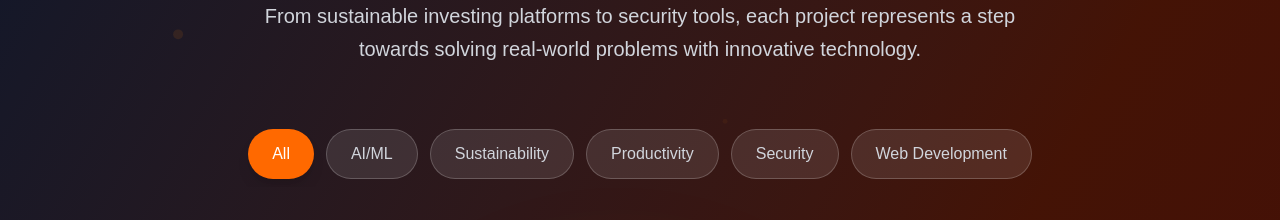
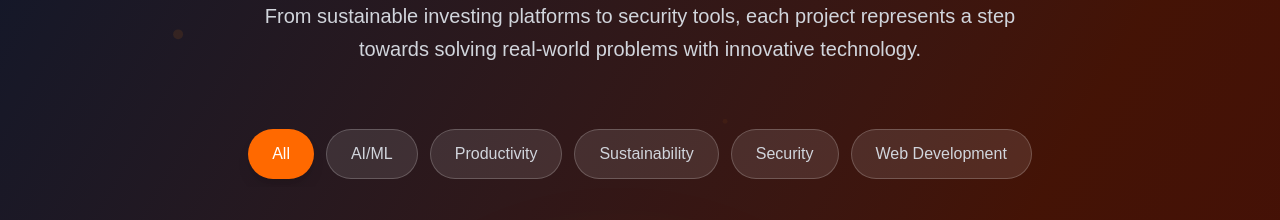
Before and after one commit to adilsiraju/portfolio-adil, a Next.js app: page / in a window 1280 px wide. Shown: the part 4740-4960 px from the top of the page. Built offline with nearby package versions, Linux system fonts and the light colour scheme.

Commit message:
feat: Add @vercel/analytics dependency and integrate Analytics component in layout; reorder project categories to prioritize AI/ML focused work

```diff
--- a/package.json
+++ b/package.json
@@ -9,6 +9,7 @@
     "lint": "next lint"
   },
   "dependencies": {
+    "@vercel/analytics": "^1.5.0",
     "@vercel/kv": "^3.0.0",
     "clsx": "^2.1.1",
     "firebase": "^11.8.1",
--- a/src/app/layout.tsx
+++ b/src/app/layout.tsx
@@ -2,6 +2,7 @@ import type { Metadata, Viewport } from "next";
 import { Geist, Geist_Mono } from "next/font/google";
 import ToastProvider from "@/components/ToastProvider";
 import "./globals.css";
+import { Analytics } from '@vercel/analytics/react';
 
 const geistSans = Geist({
   variable: "--font-geist-sans",
@@ -74,6 +75,7 @@ export default function RootLayout({
         <ToastProvider>
           {children}
         </ToastProvider>
+        <Analytics />
       </body>
     </html>
   );
--- a/src/components/Projects.tsx
+++ b/src/components/Projects.tsx
@@ -181,7 +181,7 @@ const projects: Project[] = [
 ]
 
 // Reordered to surface AI/ML focused work first, then Sustainability & Productivity; Security & Web Dev later
-const projectCategories = ['All', 'AI/ML', 'Sustainability', 'Productivity', 'Security', 'Web Development']
+const projectCategories = ['All', 'AI/ML', 'Productivity', 'Sustainability', 'Security', 'Web Development']
 
 const Projects = () => {
   const [selectedCategory, setSelectedCategory] = useState('All')
```
Also changed, not shown: 1 other file (tests, documents, lock files or other folders).
